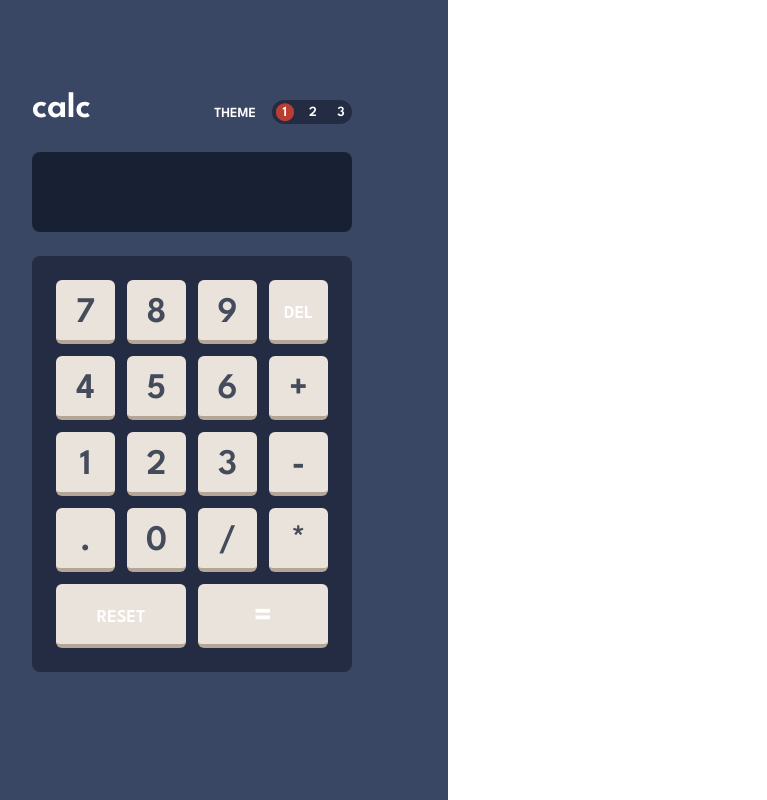
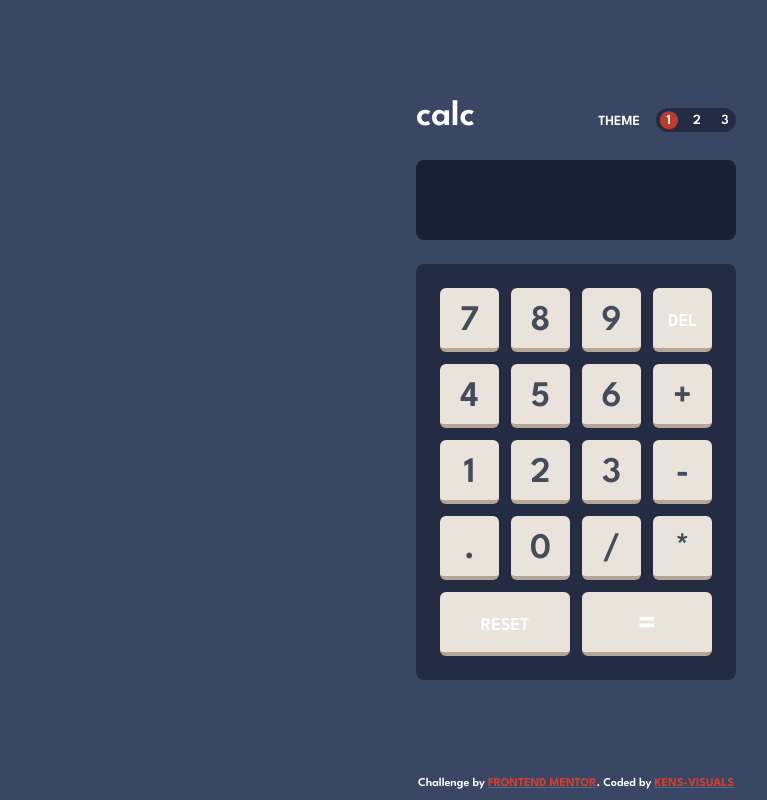
Before and after one commit to kens-visuals/calculator-app, a React (Create React App) app: page / in a window 1280 px wide. Shown: the whole page, without its empty margins (64-831 px from the left). Built offline with nearby package versions, Linux system fonts and the light colour scheme.

Commit message:
add footer

```diff
--- a/src/App.js
+++ b/src/App.js
@@ -3,6 +3,7 @@ import { useState } from 'react';
 // components
 import Header from './components/Header';
 import Body from './components/Body';
+import Footer from './components/Footer';
 
 function App() {
   const [theme, setTheme] = useState('one');
@@ -16,13 +17,15 @@ function App() {
 
   return (
     <div
-      className={`grid min-h-screen max-w-lg grid-rows-[1fr_auto] py-20 font-spartan ${currTheme}`}
+      className={`grid min-h-screen grid-rows-[1fr_auto] py-20 font-spartan ${currTheme} md:p-0`}
     >
-      <div className="mx-auto grid w-[86%] max-w-xs grid-rows-[3rem_5rem_26rem] gap-6">
+      <div className="mx-auto grid w-[86%] max-w-xs grid-rows-[3rem_5rem_26rem] gap-6 md:content-center">
         <Header theme={theme} setTheme={setTheme} />
 
         <Body theme={theme} />
       </div>
+
+      <Footer theme={theme} />
     </div>
   );
 }
--- a/src/components/Body.jsx
+++ b/src/components/Body.jsx
@@ -21,6 +21,22 @@ export default function Body({ theme }) {
       ? 'text-two-text-primary'
       : 'text-three-text-primary';
 
+  const bgSecondary = `${
+    theme === 'one'
+      ? 'bg-one-bg-secondary'
+      : theme === 'two'
+      ? 'bg-two-bg-secondary'
+      : 'bg-three-bg-secondary'
+  }`;
+
+  const bgTertiary = `${
+    theme === 'one'
+      ? 'bg-one-bg-tertiary'
+      : theme === 'two'
+      ? 'bg-two-bg-tertiary'
+      : 'bg-three-bg-tertiary'
+  }`;
+
   // NOTE: Version 2
   // const btnsNumbers = [7, 4, 1, 8, 5, 2, 9, 6, 3];
 
@@ -38,13 +54,7 @@ export default function Body({ theme }) {
     <>
       <div
         className={`w-full overflow-y-hidden overflow-x-scroll rounded-lg p-6 text-right text-4xl
-        ${text} ${
-          theme === 'one'
-            ? 'bg-one-bg-tertiary'
-            : theme === 'two'
-            ? 'bg-two-bg-tertiary'
-            : 'bg-three-bg-tertiary'
-        }`}
+        ${text} ${bgTertiary}`}
       >
         {/* NOTE: Fix the design*/}
         <div className={`w-full bg-white text-red-500`}>
@@ -56,13 +66,7 @@ export default function Body({ theme }) {
       </div>
 
       <div
-        className={`grid grid-cols-4 grid-rows-layout content-center gap-3 rounded-lg px-6 py-3 ${
-          theme === 'one'
-            ? 'bg-one-bg-secondary'
-            : theme === 'two'
-            ? 'bg-two-bg-secondary'
-            : 'bg-three-bg-secondary'
-        }`}
+        className={`grid grid-cols-4 grid-rows-layout content-center gap-3 rounded-lg px-6 py-3 ${bgSecondary}`}
       >
         {/* NOTE: Version 2 */}
         {/* <div className="col-span-4 grid grid-flow-col grid-cols-4 grid-rows-layout-1 gap-3">
@@ -102,9 +106,9 @@ export default function Body({ theme }) {
         <OperationButton dispatch={dispatch} operation="/" theme={theme} />
         <OperationButton dispatch={dispatch} operation="*" theme={theme} />
 
+        <ResetButton dispatch={dispatch} theme={theme} />
+
         <EqualButton dispatch={dispatch} theme={theme} />
-
-        <ResetButton dispatch={dispatch} theme={theme} />
       </div>
     </>
   );
--- /dev/null
+++ b/src/components/Footer.jsx
@@ -0,0 +1,40 @@
+export default function Footer({ theme }) {
+  const text =
+    theme === 'one'
+      ? 'text-white'
+      : theme === 'two'
+      ? 'text-two-text-primary'
+      : 'text-three-key-secondary';
+
+  const textLink =
+    theme === 'one'
+      ? 'text-one-key-secondary hover:text-white'
+      : theme === 'two'
+      ? 'text-two-key-primary hover:text-two-text-primary'
+      : 'text-three-text-primary hover:text-three-key-secondary';
+
+  return (
+    <footer
+      className={`m-4 text-center text-[.6rem] md:m-2 md:text-xs ${text}`}
+    >
+      Challenge by{' '}
+      <a
+        href="https://www.frontendmentor.io?ref=challenge"
+        target="_blank"
+        rel="noreferrer"
+        className={`font-bold uppercase underline transition-all duration-300 ${textLink}`}
+      >
+        Frontend Mentor
+      </a>
+      . Coded by{' '}
+      <a
+        href="https://github.com/kens-visuals"
+        target="_blank"
+        rel="noreferrer"
+        className={`font-bold uppercase underline transition-all duration-300 ${textLink}`}
+      >
+        Kens-Visuals
+      </a>
+    </footer>
+  );
+}
--- a/src/components/buttons/DeleteButton.jsx
+++ b/src/components/buttons/DeleteButton.jsx
@@ -1,13 +1,12 @@
 import { ACTIONS } from '../../hooks/useCalc';
 
 export default function DigitButton({ theme, dispatch }) {
-  const btnTheme = `${
+  const btnTheme =
     theme === 'one'
       ? 'border-one-key-tertiary--shadow bg-one-key-tertiary'
       : theme === 'two'
       ? 'border-two-key-tertiary--shadow bg-two-key-tertiary'
-      : 'border-three-key-tertiary--shadow bg-three-key-tertiary'
-  }`;
+      : 'border-three-key-tertiary--shadow bg-three-key-tertiary';
 
   const btnText =
     theme === 'one'
--- a/src/components/buttons/DigitButton.jsx
+++ b/src/components/buttons/DigitButton.jsx
@@ -1,13 +1,12 @@
 import { ACTIONS } from '../../hooks/useCalc';
 
 export default function DigitButton({ theme, dispatch, digit }) {
-  const btnTheme = `${
+  const btnTheme =
     theme === 'one'
       ? 'border-one-key-tertiary--shadow bg-one-key-tertiary'
       : theme === 'two'
       ? 'border-two-key-tertiary--shadow bg-two-key-tertiary'
-      : 'border-three-key-tertiary--shadow bg-three-key-tertiary'
-  }`;
+      : 'border-three-key-tertiary--shadow bg-three-key-tertiary';
 
   const btnText =
     theme === 'one'
--- a/src/components/buttons/EqualButton.jsx
+++ b/src/components/buttons/EqualButton.jsx
@@ -1,14 +1,12 @@
 import { ACTIONS } from '../../hooks/useCalc';
 
 export default function DigitButton({ theme, dispatch }) {
-  const btnTheme = `${
+  const btnTheme =
     theme === 'one'
       ? 'border-one-key-tertiary--shadow bg-one-key-tertiary'
       : theme === 'two'
       ? 'border-two-key-tertiary--shadow bg-two-key-tertiary'
-      : 'border-three-key-tertiary--shadow bg-three-key-tertiary'
-  }`;
-
+      : 'border-three-key-tertiary--shadow bg-three-key-tertiary';
   const btnText =
     theme === 'one'
       ? 'text-one-text-primary'
@@ -16,22 +14,22 @@ export default function DigitButton({ theme, dispatch }) {
       ? 'text-two-text-primary'
       : 'text-three-text-primary';
 
-  const btnStyle = `text-lg uppercase
-    ${
-      theme === 'one'
-        ? '!text-white bg-one-key-primary border-one-key-primary--shadow'
-        : theme === 'two'
-        ? '!text-white bg-two-key-primary border-two-key-primary--shadow'
-        : '!text-white bg-three-key-primary border-three-key-primary--shadow'
-    }`;
+  const equalBtnStyle = `col-span-2
+  ${
+    theme === 'one'
+      ? '!text-white bg-one-key-secondary border-one-key-secondary--shadow'
+      : theme === 'two'
+      ? '!text-white bg-two-key-secondary border-two-key-secondary--shadow'
+      : '!text-white bg-three-key-secondary border-three-key-secondary--shadow'
+  }`;
 
   return (
     <button
       type="button"
-      className={`button col-span-2 ${btnText} ${btnTheme} ${btnStyle}`}
-      onClick={() => dispatch({ type: ACTIONS.CLEAR })}
+      className={`button  ${btnText} ${btnTheme} ${equalBtnStyle}`}
+      onClick={() => dispatch({ type: ACTIONS.EVAL })}
     >
-      Reset
+      =
     </button>
   );
 }
--- a/src/components/buttons/OperationButton.jsx
+++ b/src/components/buttons/OperationButton.jsx
@@ -7,13 +7,12 @@ export default function OperationButton({
   dispatch,
   operation,
 }) {
-  const btnTheme = `${
+  const btnTheme =
     theme === 'one'
       ? 'border-one-key-tertiary--shadow bg-one-key-tertiary'
       : theme === 'two'
       ? 'border-two-key-tertiary--shadow bg-two-key-tertiary'
-      : 'border-three-key-tertiary--shadow bg-three-key-tertiary'
-  }`;
+      : 'border-three-key-tertiary--shadow bg-three-key-tertiary';
 
   const btnText =
     theme === 'one'
--- a/src/components/buttons/ResetButton.jsx
+++ b/src/components/buttons/ResetButton.jsx
@@ -1,13 +1,12 @@
 import { ACTIONS } from '../../hooks/useCalc';
 
 export default function DigitButton({ theme, dispatch }) {
-  const btnTheme = `${
+  const btnTheme =
     theme === 'one'
       ? 'border-one-key-tertiary--shadow bg-one-key-tertiary'
       : theme === 'two'
       ? 'border-two-key-tertiary--shadow bg-two-key-tertiary'
-      : 'border-three-key-tertiary--shadow bg-three-key-tertiary'
-  }`;
+      : 'border-three-key-tertiary--shadow bg-three-key-tertiary';
 
   const btnText =
     theme === 'one'
@@ -16,22 +15,22 @@ export default function DigitButton({ theme, dispatch }) {
       ? 'text-two-text-primary'
       : 'text-three-text-primary';
 
-  const equalBtnStyle = `col-span-2
-      ${
-        theme === 'one'
-          ? '!text-white bg-one-key-secondary border-one-key-secondary--shadow'
-          : theme === 'two'
-          ? '!text-white bg-two-key-secondary border-two-key-secondary--shadow'
-          : '!text-white bg-three-key-secondary border-three-key-secondary--shadow'
-      }`;
+  const btnStyle = `text-lg uppercase
+  ${
+    theme === 'one'
+      ? '!text-white bg-one-key-primary border-one-key-primary--shadow'
+      : theme === 'two'
+      ? '!text-white bg-two-key-primary border-two-key-primary--shadow'
+      : '!text-white bg-three-key-primary border-three-key-primary--shadow'
+  }`;
 
   return (
     <button
       type="button"
-      className={`button  ${btnText} ${btnTheme} ${equalBtnStyle}`}
-      onClick={() => dispatch({ type: ACTIONS.EVAL })}
+      className={`button col-span-2 ${btnText} ${btnTheme} ${btnStyle}`}
+      onClick={() => dispatch({ type: ACTIONS.RESET })}
     >
-      =
+      Reset
     </button>
   );
 }
--- a/src/hooks/useCalc.js
+++ b/src/hooks/useCalc.js
@@ -3,12 +3,12 @@ import { useReducer } from 'react';
 export const ACTIONS = {
   ADD_DIGIT: 'add-digit',
   CHOOSE_OPERATOR: 'choose-operator',
-  CLEAR: 'clear',
+  RESET: 'reset',
   DELETE_DIGIT: 'delete',
   EVAL: 'eval',
 };
 
-function evaluation({ currOperand, prevOperand, operation }) {
+const evaluation = function ({ currOperand, prevOperand, operation }) {
   let computation = '';
   const prev = parseFloat(prevOperand);
   const curr = parseFloat(currOperand);
@@ -33,7 +33,7 @@ function evaluation({ currOperand, prevOperand, operation }) {
   }
 
   return computation.toString();
-}
+};
 
 function reducer(state, { type, payload }) {
   switch (type) {
@@ -115,7 +115,7 @@ function reducer(state, { type, payload }) {
         currOperand: evaluation(state),
       };
 
-    case ACTIONS.CLEAR:
+    case ACTIONS.RESET:
       return {};
 
     default:
```
Lines whose indentation alone changed are shown as unchanged.
